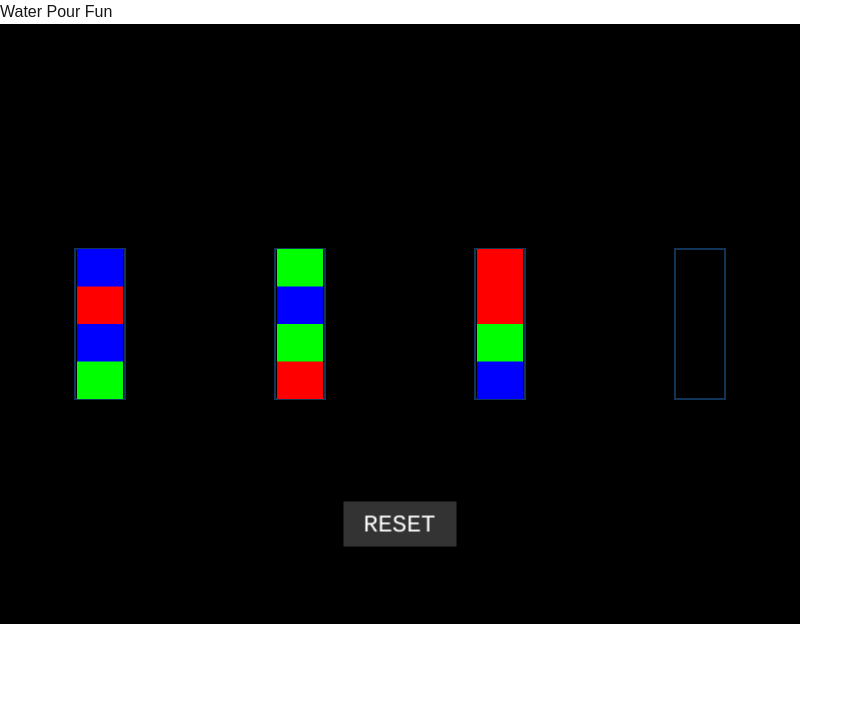
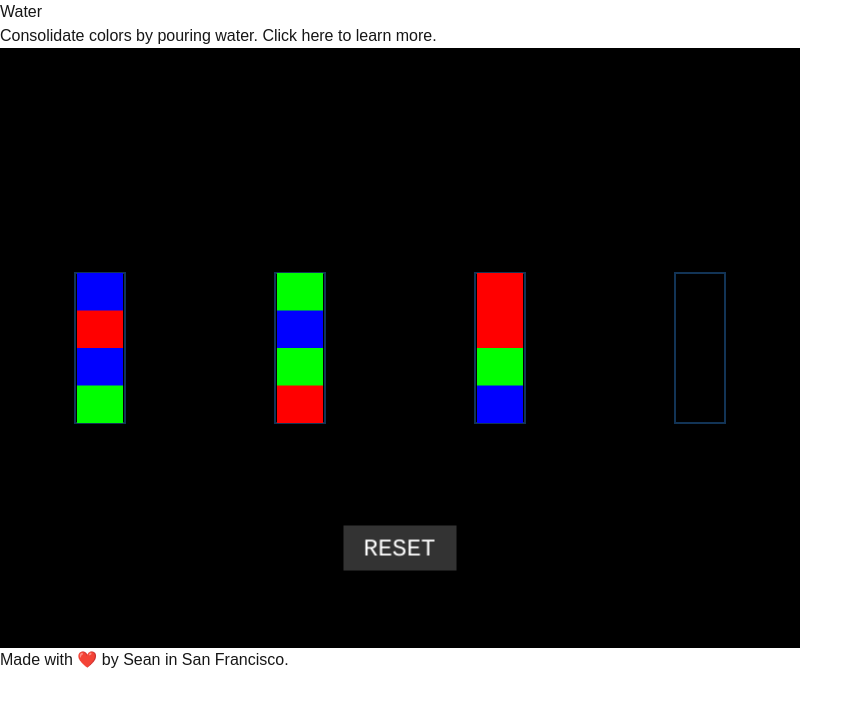
Before and after one commit to seanoliver/water-pour-fun, a Next.js app: page / in a window 1280 px wide. Shown: the top 706 px of the page, without its empty margins (0-863 px from the left). Built offline with nearby package versions, Linux system fonts and the light colour scheme.

Commit message:
Enhance Home page layout with header, footer, and external links for game information

```diff
--- a/src/app/page.tsx
+++ b/src/app/page.tsx
@@ -1,5 +1,6 @@
 import Head from "next/head"
 import { GameContainer } from "@/components/GameContainer"
+import Link from "next/link"
 
 export default function Home() {
   return (
@@ -9,10 +10,38 @@ export default function Home() {
         <meta name="description" content="The simple game of pouring water" />
         <link rel="icon" href="/favicon.ico" />
       </Head>
-      <main>
-        <h1>Water Pour Fun</h1>
-        <GameContainer />
-      </main>
+      <div className="flex flex-col h-full justify-between">
+        <header className="text-center">
+          <h1 className="text-center text-2xl font-bold">Water</h1>
+          <p className="text-center text-sm">
+            Consolidate colors by pouring water.{" "}
+            <Link
+              href="https://en.wikipedia.org/wiki/Water_pouring_puzzle"
+              target="_blank"
+              className="underline"
+            >
+              Click here
+            </Link>{" "}
+            to learn more.
+          </p>
+        </header>
+        <main className="flex justify-center items-center">
+          <GameContainer />
+        </main>
+        <footer className="text-center text-sm">
+          <p>
+            Made with ❤️ by{" "}
+            <Link
+              href="https://github.com/seanoliver"
+              target="_blank"
+              className="underline"
+            >
+              Sean
+            </Link>{" "}
+            in San Francisco.
+          </p>
+        </footer>
+      </div>
     </div>
   )
 }
```
Also changed, not shown: src/components/objects/Tube.ts (added), src/components/scenes/MainScene.ts (renamed from src/components/scenes/MainScene.tsx).
